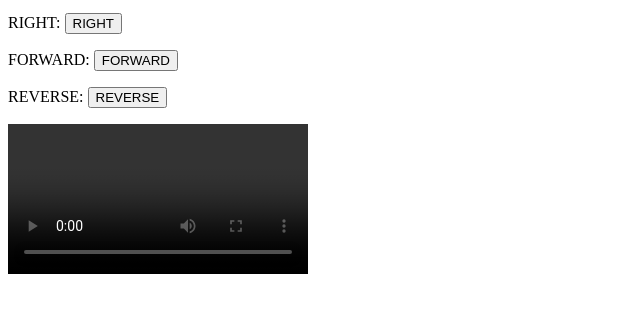
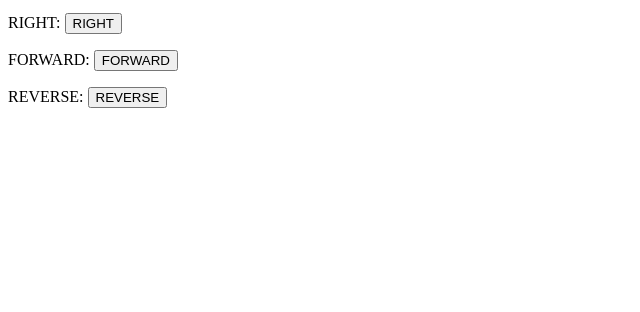
Before and after one commit to Jonniewanathan/RC-Control, a website: page public/index.html in a window 1280 px wide. Shown: the part 104-416 px from the top of the page, without its empty margins (0-640 px from the left). Drawn offline with nearby package versions, Linux system fonts and the light colour scheme; no server answers.

Commit message:
Streaming webcam attempt

```diff
--- a/public/index.html
+++ b/public/index.html
@@ -6,7 +6,6 @@
 <p>RIGHT: <button type="button" id="right">RIGHT</button></p>
 <p>FORWARD: <button type="button" id="forward">FORWARD</button></p>
 <p>REVERSE: <button type="button" id="reverse">REVERSE</button></p>
-<video controls="false" id="video"></video>
 <canvas id="canvas"></canvas>
 <script src="https://cdnjs.cloudflare.com/ajax/libs/socket.io/2.0.3/socket.io.js"></script> <!-- include socket.io client side script -->
 <script>
```
